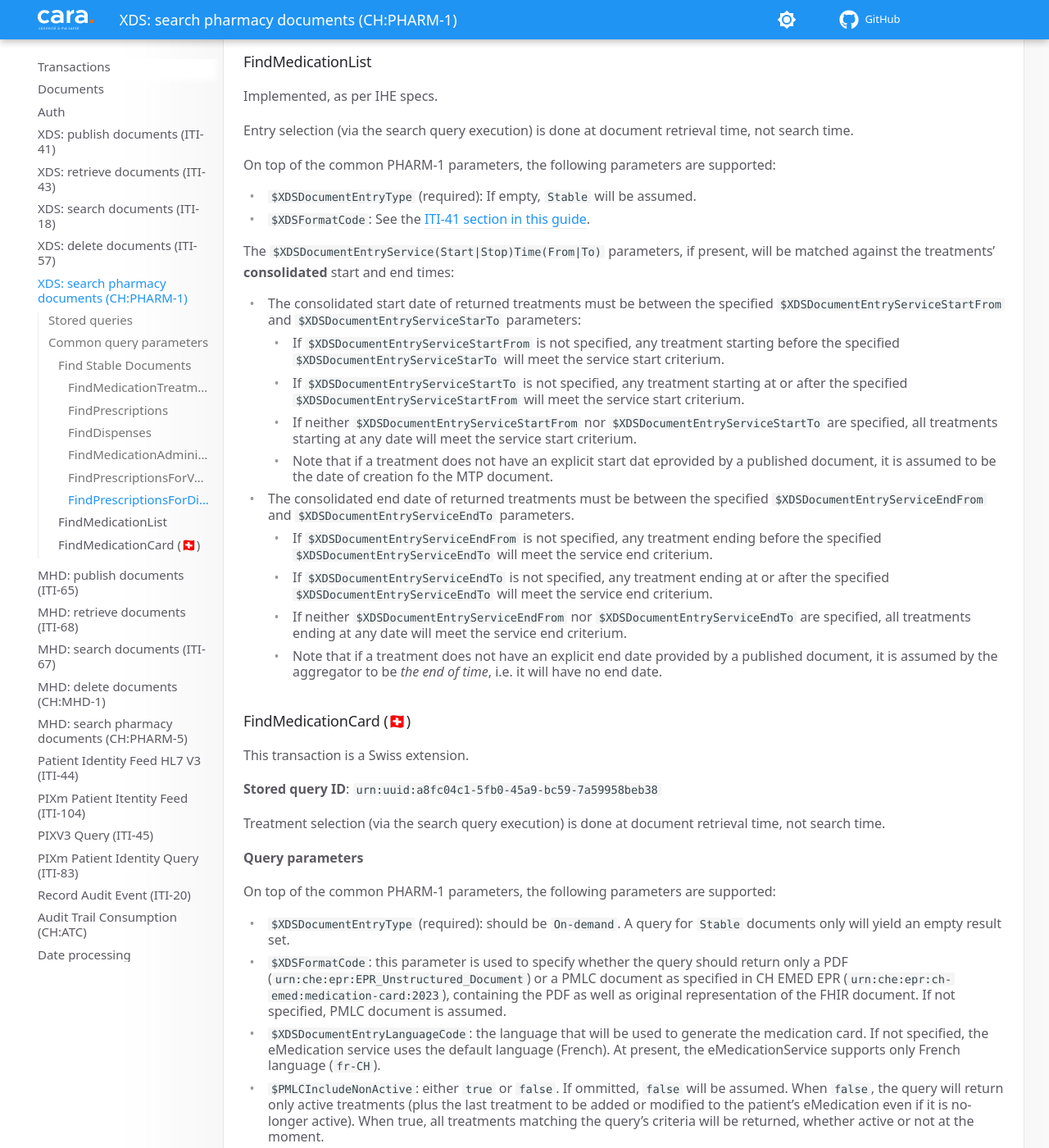
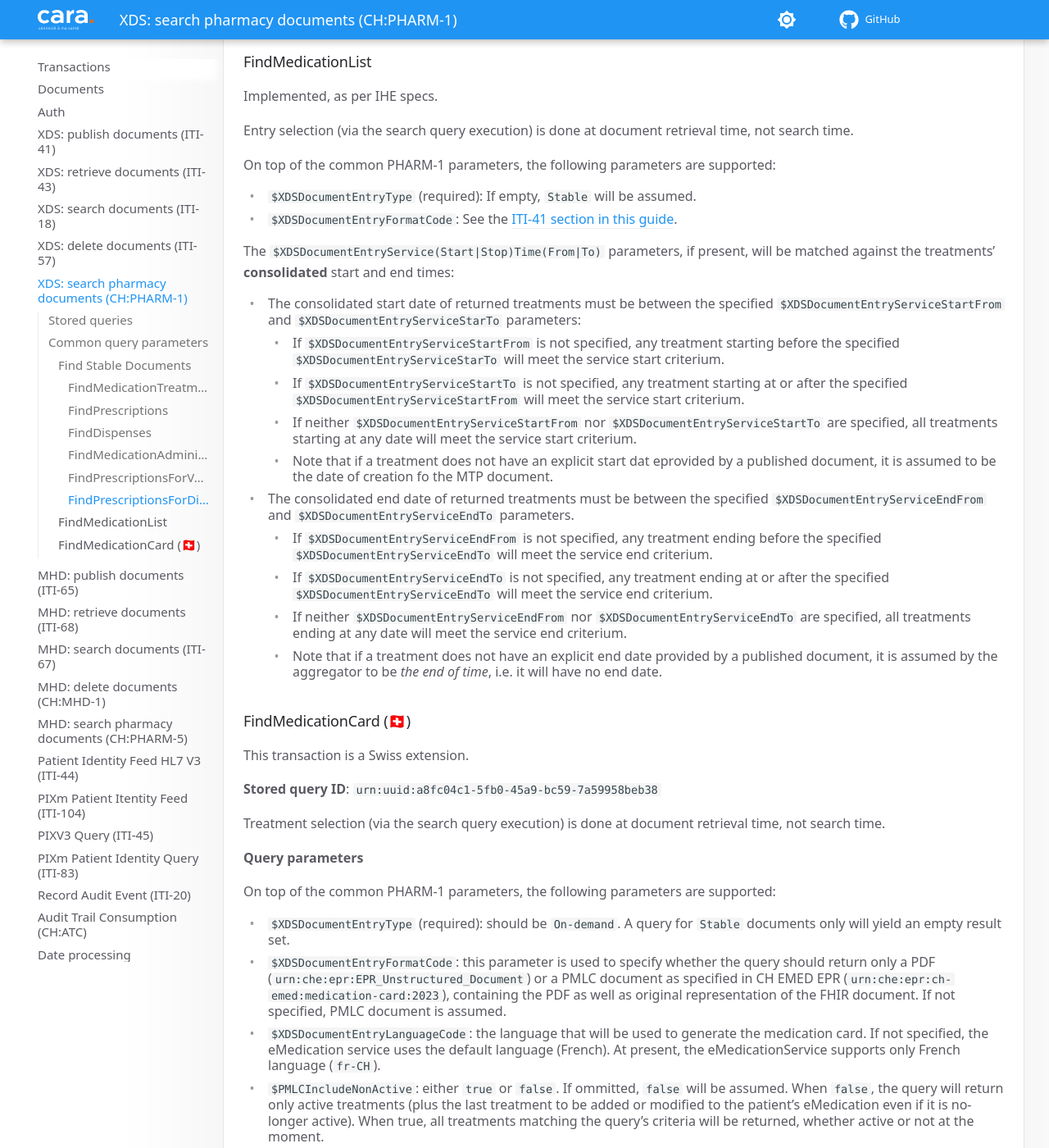
Before and after one commit to CARA-ch/emed-service-guide, an MkDocs documentation site: the page built from docs/transactions/chpharm1.md, in a window 1280 px wide and 1400 px high, scrolled down 3302 px. Shown: the whole window at 82% size. Built offline with MkDocs 1.6.1 and Material for MkDocs 9.7.7, drawn with Linux system fonts in a browser that asks for light colours; comment, search, counter and statistics services are not loaded.

Commit message:
Replaced $XDSFormatCode by $XDSDocumentEntryFormatCode as it should be in pharm-1 page

```diff
--- a/docs/transactions/chpharm1.md
+++ b/docs/transactions/chpharm1.md
@@ -112,7 +112,7 @@ Entry selection (via the search query execution) is done at document retrieval t
 On top of the common PHARM-1 parameters, the following parameters are supported:
 
 - `$XDSDocumentEntryType` (required): If empty, `Stable` will be assumed.
-- `$XDSFormatCode`: See the [ITI-41 section in this guide](iti41.md#metadata-codes-per-document-type).
+- `$XDSDocumentEntryFormatCode`: See the [ITI-41 section in this guide](iti41.md#metadata-codes-per-document-type).
 
 The `$XDSDocumentEntryService(Start|Stop)Time(From|To)` parameters, if present, will be matched against the treatments' __consolidated__ start and end times:
 
@@ -140,7 +140,7 @@ Treatment selection (via the search query execution) is done at document retriev
 On top of the common PHARM-1 parameters, the following parameters are supported:
 
 - `$XDSDocumentEntryType` (required): should be `On-demand`. A query for `Stable` documents only will yield an empty result set.
-- `$XDSFormatCode`: this parameter is used to specify whether the query should return only a PDF (`urn:che:epr:EPR_Unstructured_Document`) or a PMLC document as specified in CH EMED EPR (`urn:che:epr:ch-emed:medication-card:2023`), containing the PDF as well as original representation of the FHIR document. If not specified, PMLC document is assumed.
+- `$XDSDocumentEntryFormatCode`: this parameter is used to specify whether the query should return only a PDF (`urn:che:epr:EPR_Unstructured_Document`) or a PMLC document as specified in CH EMED EPR (`urn:che:epr:ch-emed:medication-card:2023`), containing the PDF as well as original representation of the FHIR document. If not specified, PMLC document is assumed.
 - `$XDSDocumentEntryLanguageCode`: the language that will be used to generate the medication card. If not specified, the eMedication service uses the default language (French). At present, the eMedicationService supports only French language (`fr-CH`).
 - `$PMLCIncludeNonActive`: either `true` or `false`. If ommitted, `false` will be assumed. When `false`, the query will return only active treatments (plus the last treatment to be added or modified to the patient's eMedication even if it is no-longer active). When true, all treatments matching the query's criteria will be returned, whether active or not at the moment.
 - `$PMLCPaperFormat`: all values from the [CHEMEDEPRPaperFormatCS](http://fhir.ch/ig/ch-emed-epr/CodeSystem/ch-emed-epr-paper-format-code-system) are supported. This parameter, by default `cara-pmp` allows a client to request that PMLC PDF be generated following a specific format. For now only CARA's own format and eMediplan format are supported.
```
